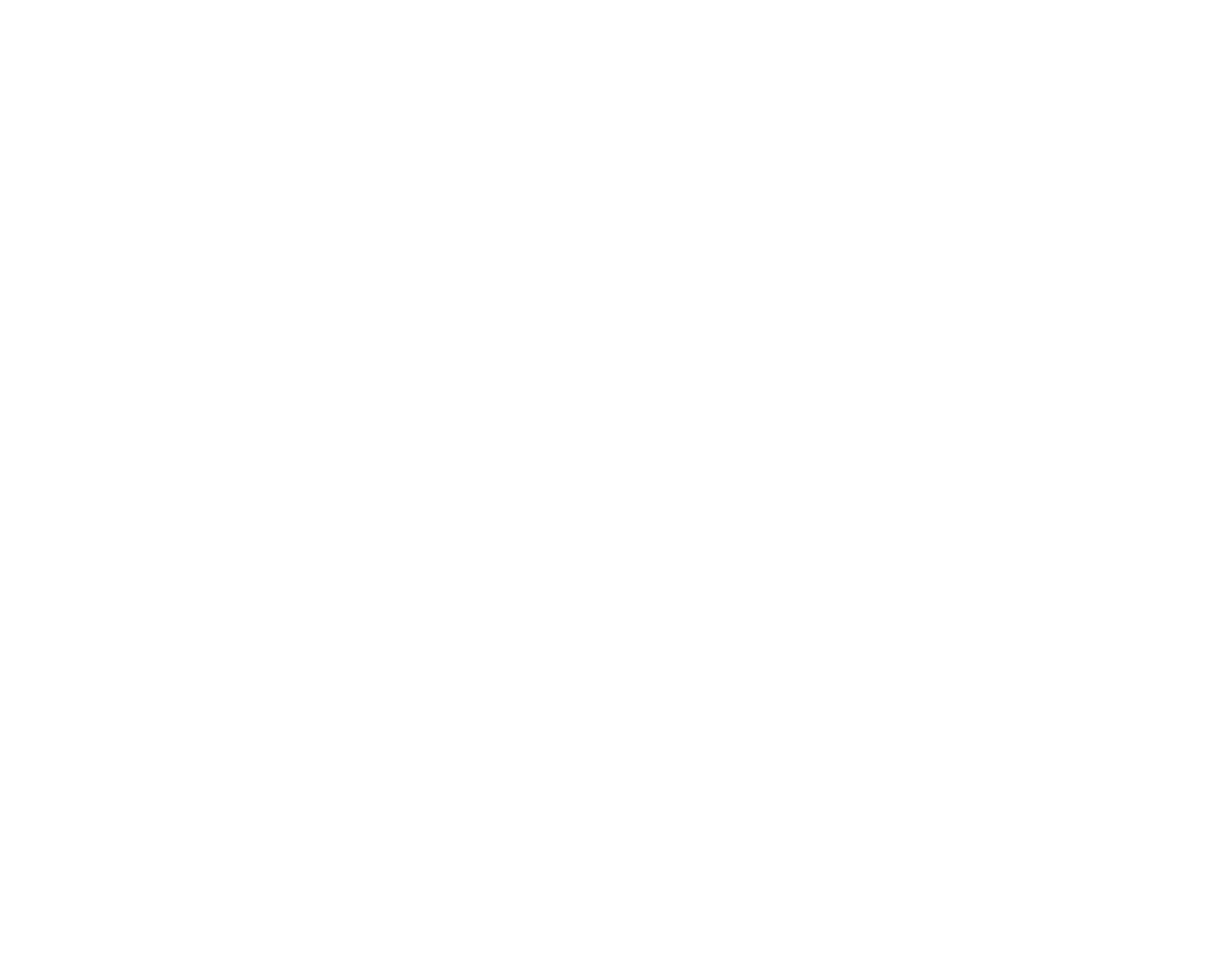
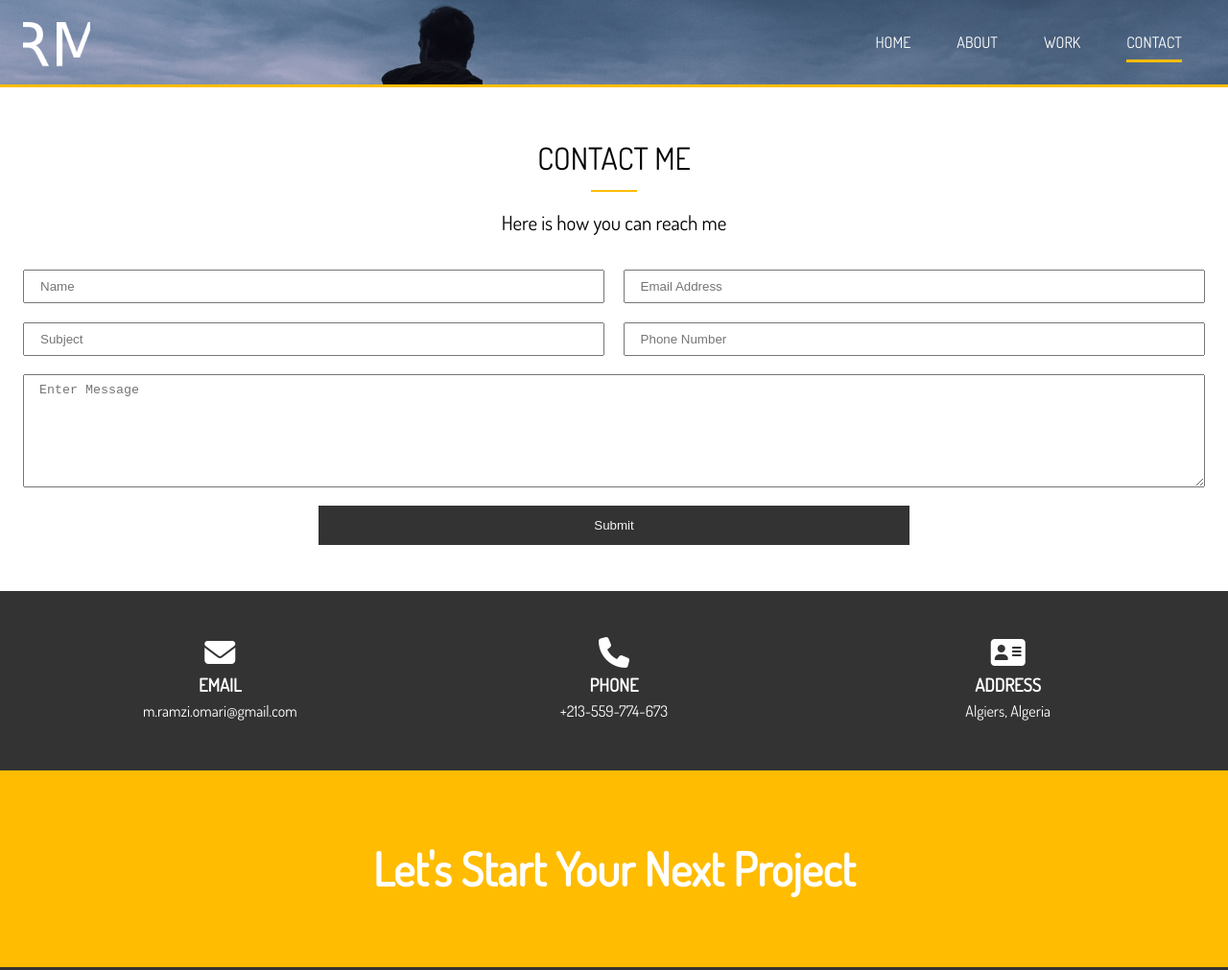
Before and after one commit to ramzi-omari/Portfolio-HTML-SASS, a website: page dist/contact.html in a window 1280 px wide. Shown: the top 1011 px of the page at 96% size. Before the commit the page ends 800 px from the top, so only its background shows below. Drawn offline with Linux system fonts and the light colour scheme.

Commit message:
Contact Page

```diff
--- a/scss/main.scss
+++ b/scss/main.scss
@@ -299,6 +299,58 @@ img {
   }
 }
 
+// Contact Page
+#contact {
+  &-a {
+    .text-fields {
+      display: grid;
+      grid-template-areas:
+        "name email"
+        "subject phone"
+        "message message";
+      gap: 1.2rem;
+      margin-bottom: 1.2rem;
+      // Grid areas
+      .name-input {
+        grid-area: name;
+      }
+      .subject-input {
+        grid-area: subject;
+      }
+      .email-input {
+        grid-area: email;
+      }
+      .phone-input {
+        grid-area: phone;
+      }
+      .message-input {
+        grid-area: message;
+        height: 100px;
+      }
+
+      .text-input {
+        padding: 0.5rem 1rem;
+      }
+    }
+
+    button[type="submit"] {
+      width: 50%;
+    }
+  }
+
+  &-b {
+    .contact-info {
+      display: grid;
+      grid-template-columns: repeat(3, 1fr);
+      text-align: center;
+    }
+  }
+  &-c {
+    text-align: center;
+    font-size: 2rem;
+  }
+}
+
 // Footer
 #main-footer {
   background: $dark-color;
```
Also changed, not shown: dist/contact.html, dist/css/main.css.
